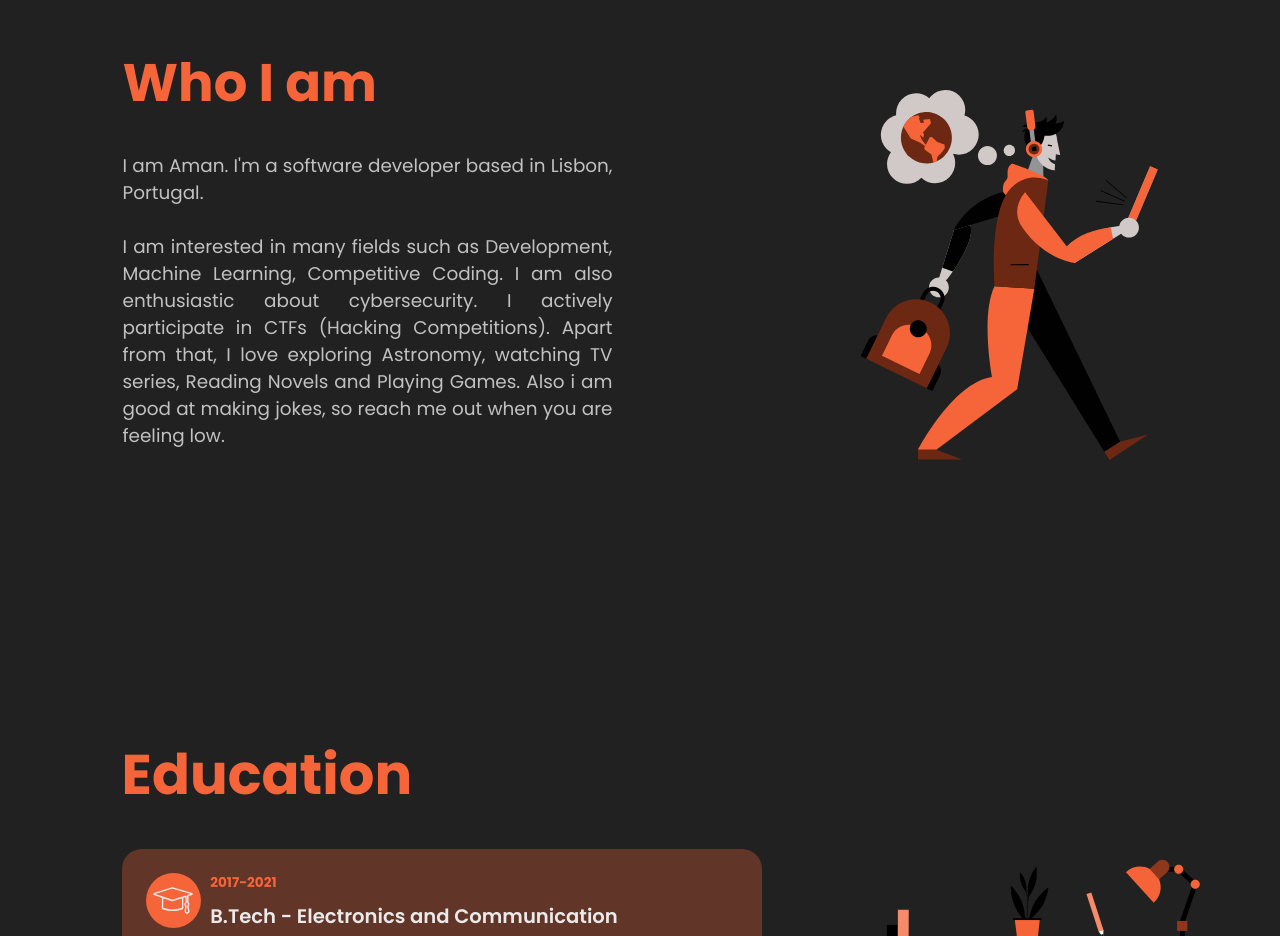
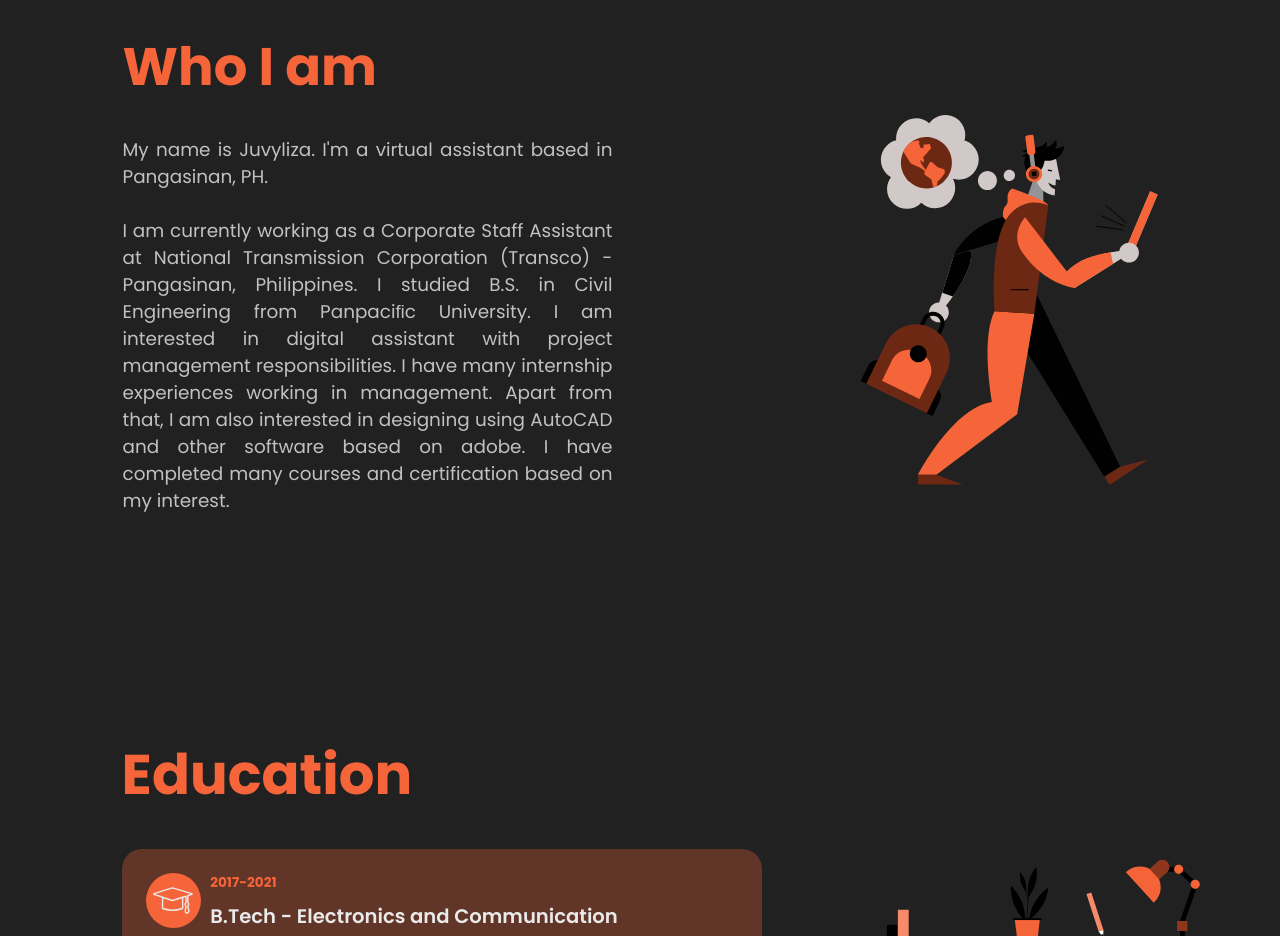
Before and after one commit to juvylizaangelo/juvylizaangelo.github.io, a React (Create React App) app: page / in a window 1280 px wide. Shown: the part 900-1836 px from the top of the page. Built offline with nearby package versions, Linux system fonts and the light colour scheme; a web font is replaced by a local one.

Commit message:
updating aboutdata

```diff
--- a/src/data/aboutData.js
+++ b/src/data/aboutData.js
@@ -1,6 +1,6 @@
 export const aboutData = {
     title: "Who I am",
-    description1: "I am Aman. I'm a software developer based in Lisbon, Portugal.",
-    description2: "I am interested in many fields such as Development, Machine Learning, Competitive Coding. I am also enthusiastic about cybersecurity. I actively participate in CTFs (Hacking Competitions). Apart from that, I love exploring Astronomy, watching TV series, Reading Novels and Playing Games. Also i am good at making jokes, so reach me out when you are feeling low.",
+    description1: "My name is Juvyliza. I'm a virtual assistant based in Pangasinan, PH.",
+    description2: "I am currently working as a Corporate Staff Assistant at National Transmission Corporation (Transco) - Pangasinan, Philippines. I studied B.S. in Civil Engineering from Panpaciﬁc University. I am interested in digital assistant with project management responsibilities. I have many internship experiences working in management. Apart from that, I am also interested in designing using AutoCAD and other software based on adobe. I have completed many courses and certification based on my interest.",
     image: 1
 }
```
Also changed, not shown: src/assets/png/profileimg.png (deleted).
